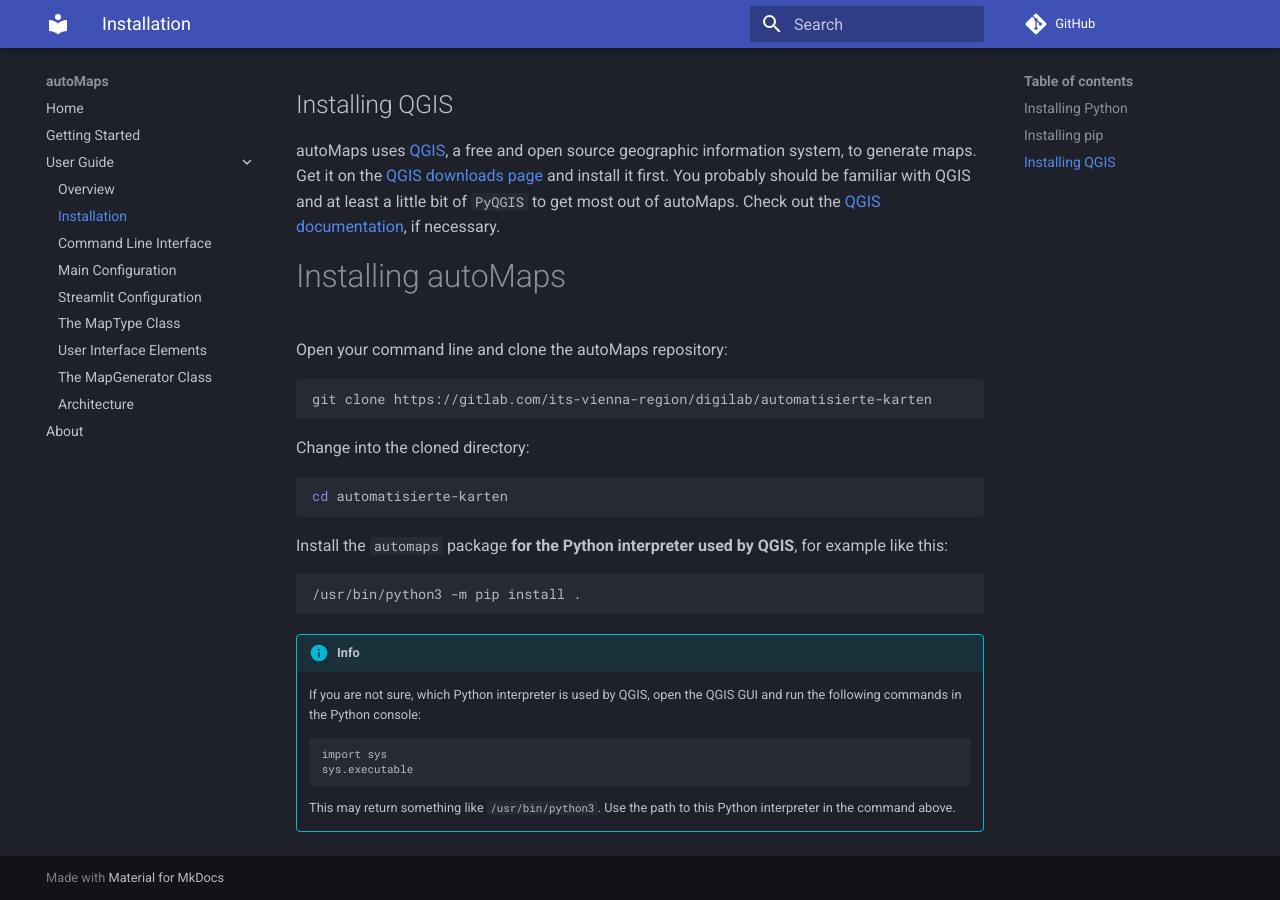
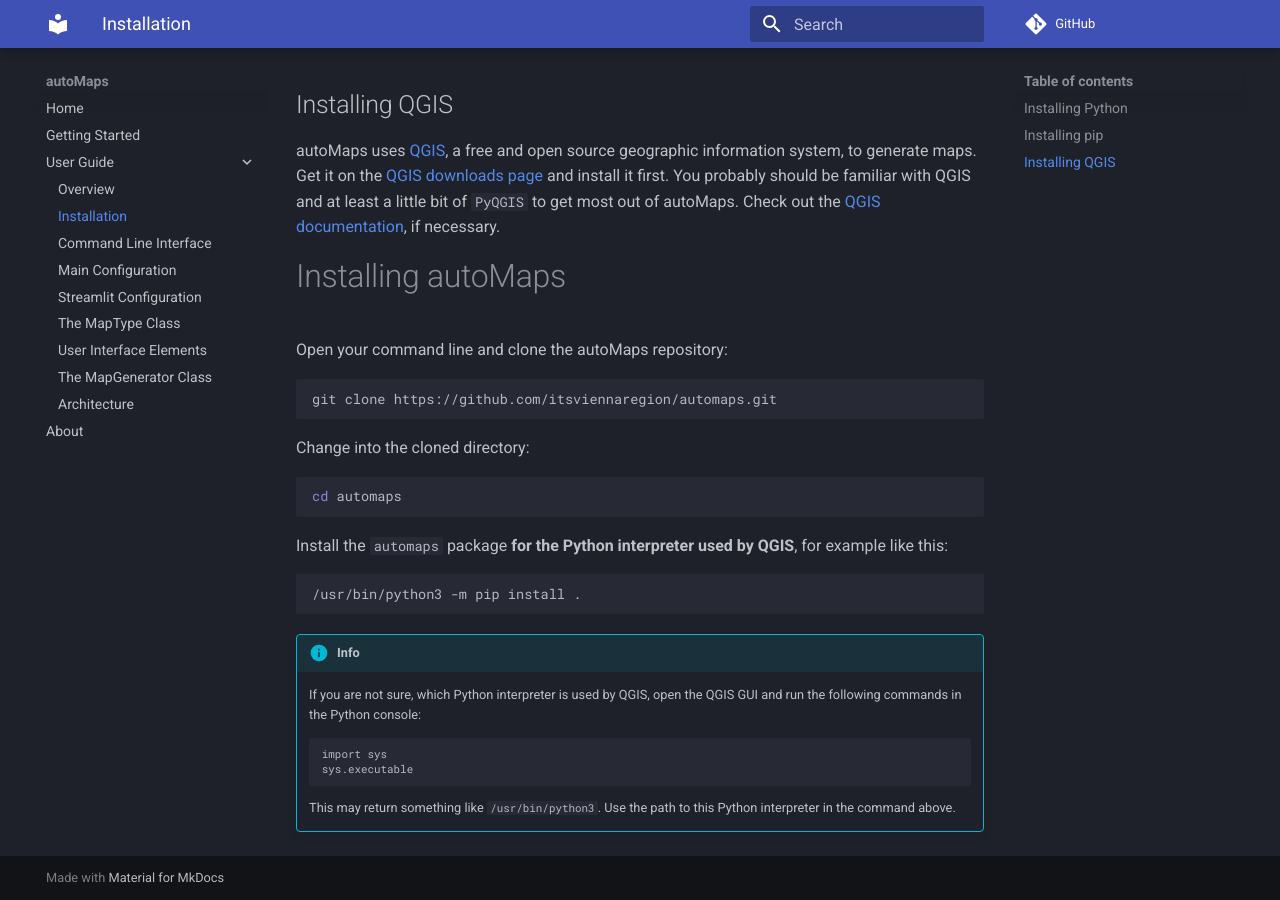
Before and after one commit to itsviennaregion/automaps, an MkDocs documentation site: the page built from docs/user_guide/installation.md, in a window 1280 px wide and 900 px high, scrolled down 1006 px. Built offline with MkDocs 1.6.1 and Material for MkDocs 9.7.7, drawn with Linux system fonts in a browser that asks for light colours; comment, search, counter and statistics services are not loaded.

Commit message:
Update docs

````diff
--- a/docs/user_guide/installation.md
+++ b/docs/user_guide/installation.md
@@ -59,12 +59,12 @@
 # Installing autoMaps
 Open your command line and clone the autoMaps repository:
 ```bash
-git clone https://gitlab.com/its-vienna-region/digilab/automatisierte-karten
+git clone https://github.com/itsviennaregion/automaps.git
 ```
 
 Change into the cloned directory:
 ```bash
-cd automatisierte-karten
+cd automaps
 ```
 
 Install the `automaps` package __for the Python interpreter used by QGIS__, for
````
Also changed, not shown: docs/getting_started.md (+1 -1 lines).
